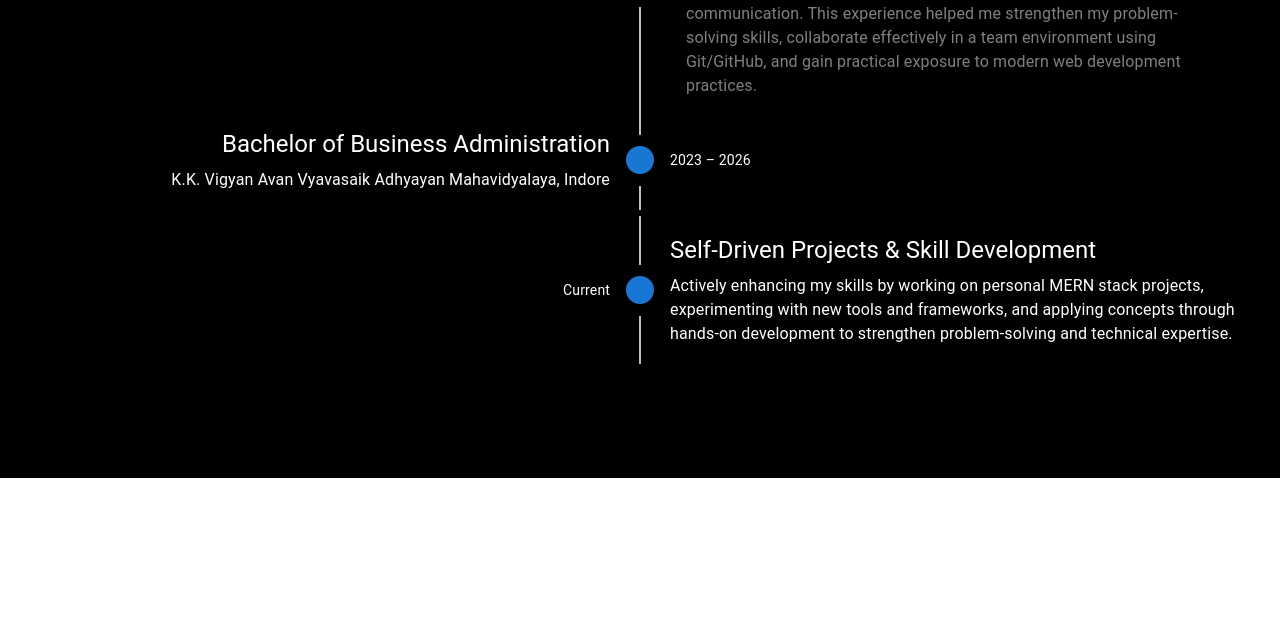
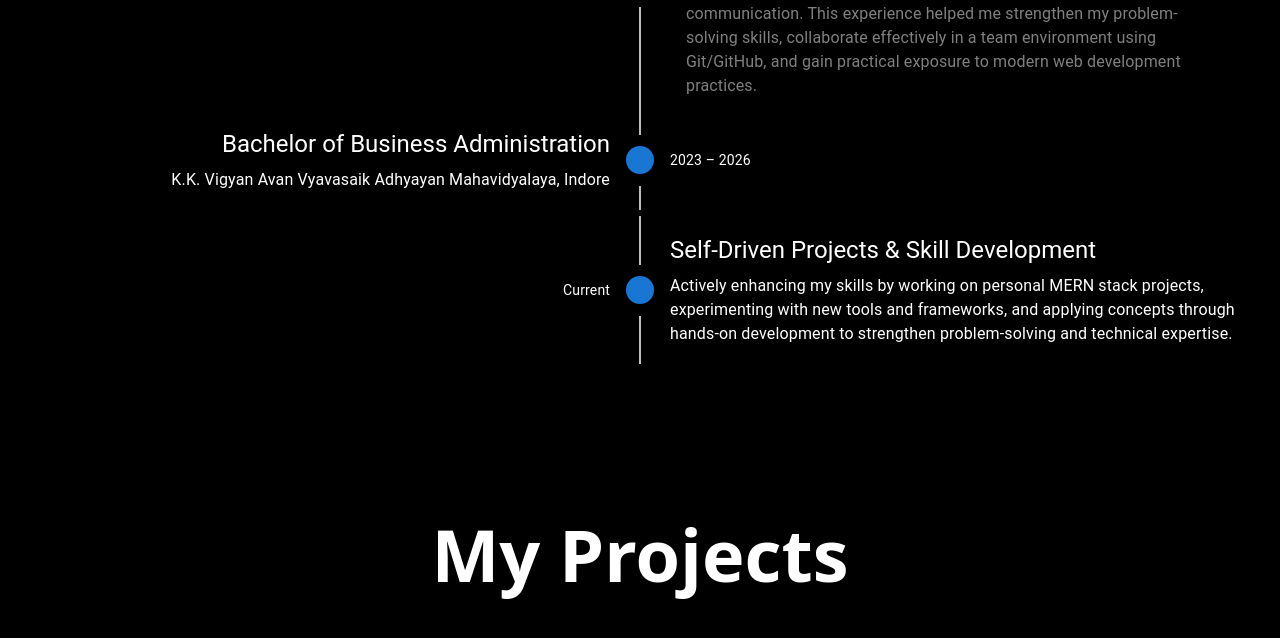
Before and after one commit to yashbagre76/portfolio, a React (Vite) app: page / in a window 1280 px wide. Shown: the part 2532-3170 px from the top of the page. Before the commit the page ends 3010 px from the top, so only its background shows below. Built offline with nearby package versions, Linux system fonts and the light colour scheme; some icons are missing.

Commit message:
adding project component

```diff
--- a/src/App.jsx
+++ b/src/App.jsx
@@ -5,6 +5,7 @@ import About from './Components/About'
 import Explore from './Components/Explore'
 import Skillsection from './Components/Skiillsection'
 import ExperienceTimline from './Components/ExperienceTimline'
+import Projects from './Components/Projects'
 
 
 
@@ -20,6 +21,7 @@ function App() {
     <Explore/>
    <Skillsection/>
    <ExperienceTimline/>
+   <Projects/>
     </>
   )
 }
--- /dev/null
+++ b/src/Components/Projects.jsx
@@ -0,0 +1,9 @@
+
+
+ export default function Projects ( ) {
+    return(
+       <div className="w-full  min-h-screen bg-black py-10 px-6 overflow-y-auto">
+        <h1 className="text-white text-center font-bold text-7xl">My Projects</h1>
+       </div>
+    )
+ }
```
